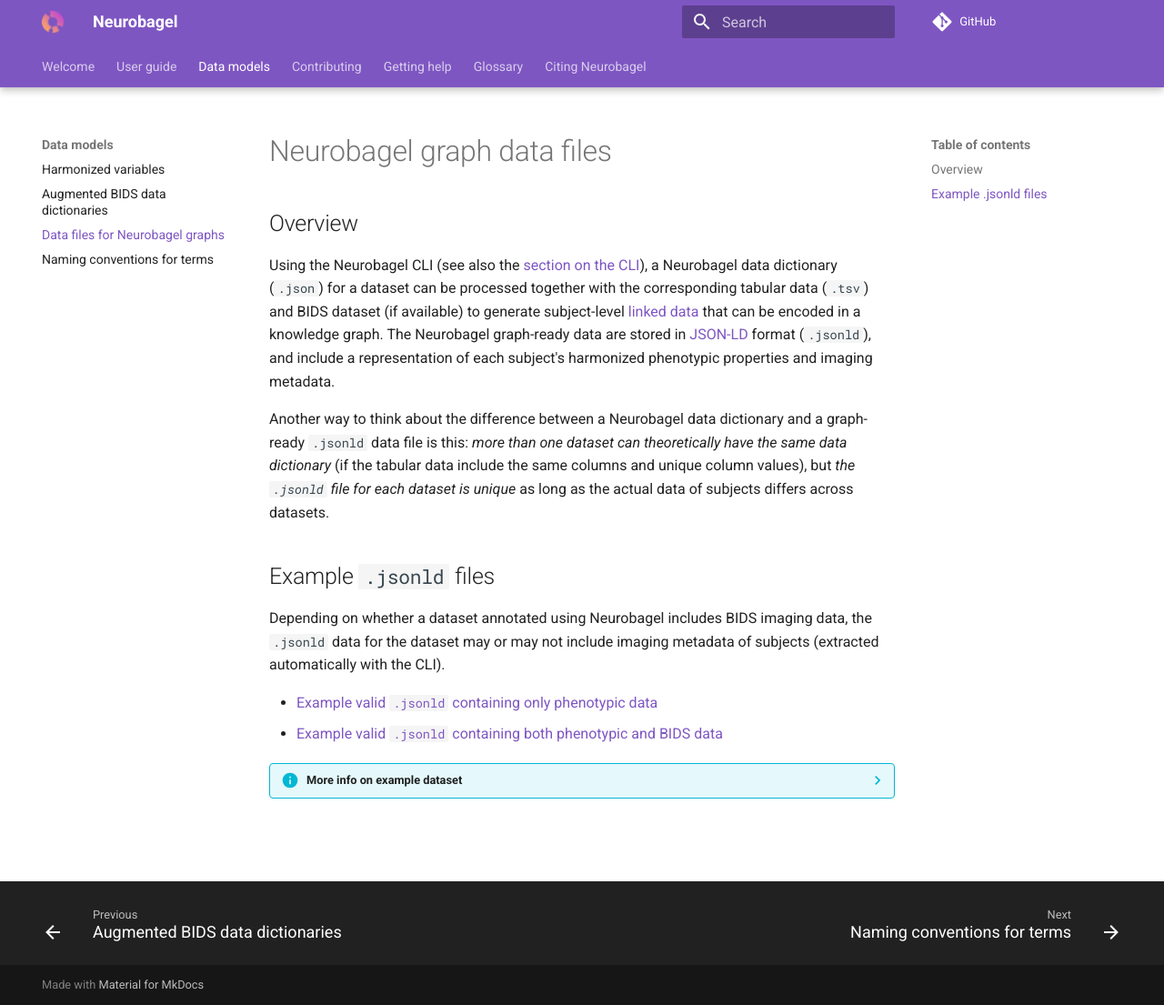
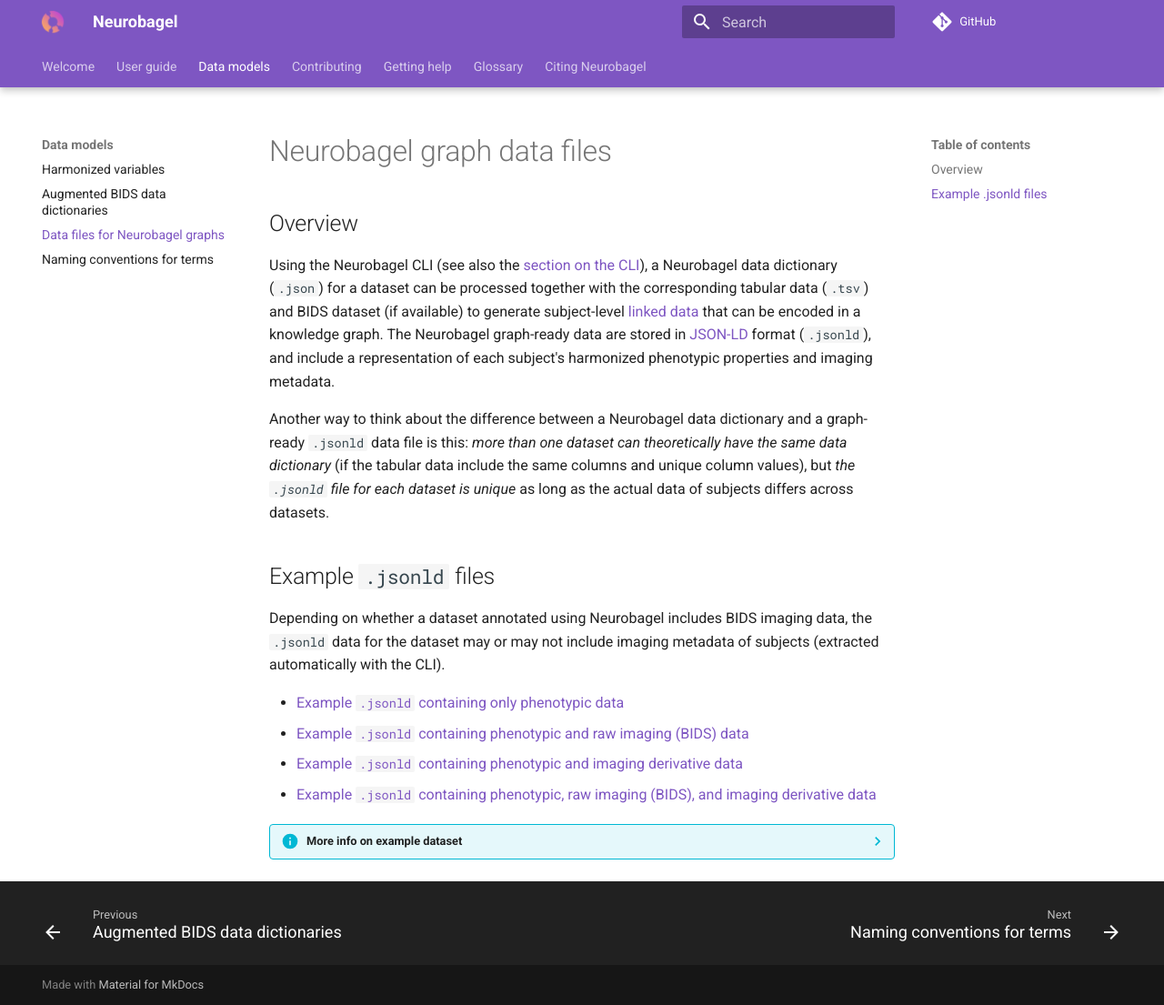
Before and after one commit to neurobagel/develop, an MkDocs documentation site: the page built from docs/docs/data_models/graph_data.md, in a window 1280 px wide and 1105 px high. Shown: the whole window at 91% size. Built offline with MkDocs 1.6.1 and Material for MkDocs 9.7.7, drawn with Linux system fonts in a browser that asks for light colours; comment, search, counter and statistics services are not loaded.

Commit message:
[ENH] Document latest query result TSVs and JSONLD examples (neurobagel/documentation#253)
* update links to and descriptions of query result examples

* add links to example JSONLDs with derivatives

* update query result sections

* update section link

```diff
--- a/docs/docs/data_models/graph_data.md
+++ b/docs/docs/data_models/graph_data.md
@@ -15,14 +15,16 @@
 Depending on whether a dataset annotated using Neurobagel includes BIDS imaging data,
 the `.jsonld` data for the dataset may or may not include imaging metadata of subjects (extracted automatically with the CLI).
 
-- [Example valid `.jsonld` containing only phenotypic data](https://github.com/neurobagel/neurobagel_examples/blob/main/data-upload/example_synthetic.jsonld)
-- [Example valid `.jsonld` containing both phenotypic and BIDS data](https://github.com/neurobagel/neurobagel_examples/blob/main/data-upload/pheno-bids-output/example_synthetic_pheno-bids.jsonld)
+- [Example `.jsonld` containing only phenotypic data](https://github.com/neurobagel/neurobagel_examples/blob/main/data-upload/example_synthetic.jsonld)
+- [Example `.jsonld` containing phenotypic and raw imaging (BIDS) data](https://github.com/neurobagel/neurobagel_examples/blob/main/data-upload/pheno-bids-output/example_synthetic_pheno-bids.jsonld)
+- [Example `.jsonld` containing phenotypic and imaging derivative data](https://github.com/neurobagel/neurobagel_examples/blob/main/data-upload/pheno-derivatives-output/example_synthetic_pheno-derivatives.jsonld)
+- [Example `.jsonld` containing phenotypic, raw imaging (BIDS), and imaging derivative data](https://github.com/neurobagel/neurobagel_examples/blob/main/data-upload/pheno-bids-derivatives-output/example_synthetic_pheno-bids-derivatives.jsonld)
 
 ??? info "More info on example dataset"
     The above `.jsonld` files represent an example dataset used for testing which includes the following:
 
-    | Data                       | Link                                                                                                                     |
-    | -------------------------- | ------------------------------------------------------------------------------------------------------------------------ |
-    | Phenotypic TSV             | [:octicons-link-external-16:](https://github.com/neurobagel/neurobagel_examples/blob/main/data-upload/example_synthetic.tsv)  |
+    | Data | Link |
+    | ----- | ----- |
+    | Phenotypic TSV | [:octicons-link-external-16:](https://github.com/neurobagel/neurobagel_examples/blob/main/data-upload/example_synthetic.tsv)  |
     | Neurobagel data dictionary | [:octicons-link-external-16:](https://github.com/neurobagel/neurobagel_examples/blob/main/data-upload/example_synthetic.json) |
-    | BIDS dataset               | [:octicons-link-external-16:](https://github.com/bids-standard/bids-examples/tree/master/synthetic)                      |
+    | BIDS dataset | [:octicons-link-external-16:](https://github.com/bids-standard/bids-examples/tree/master/synthetic) |
```
Also changed, not shown: docs/docs/user_guide/query_tool.md (+17 -22 lines).
